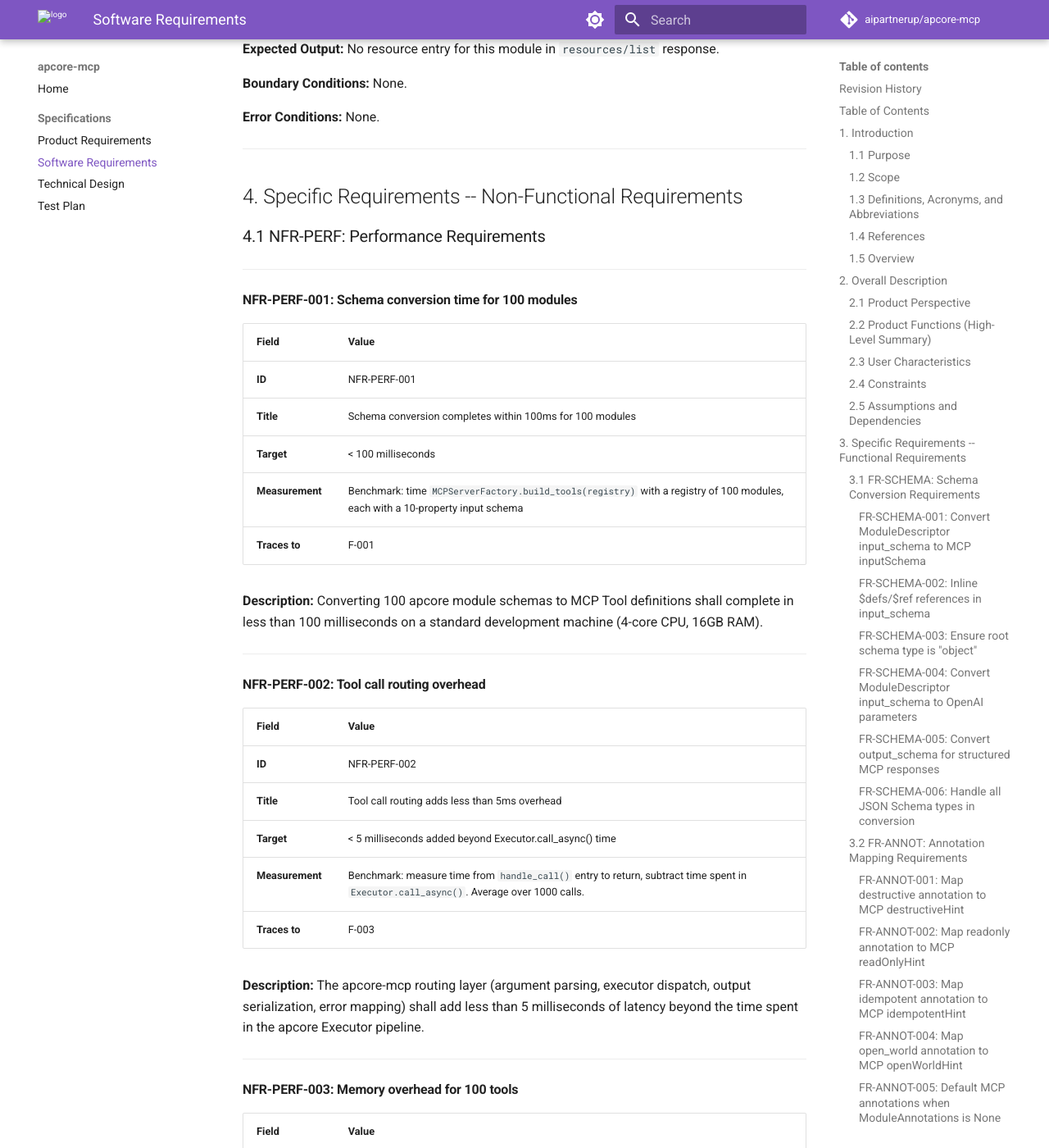
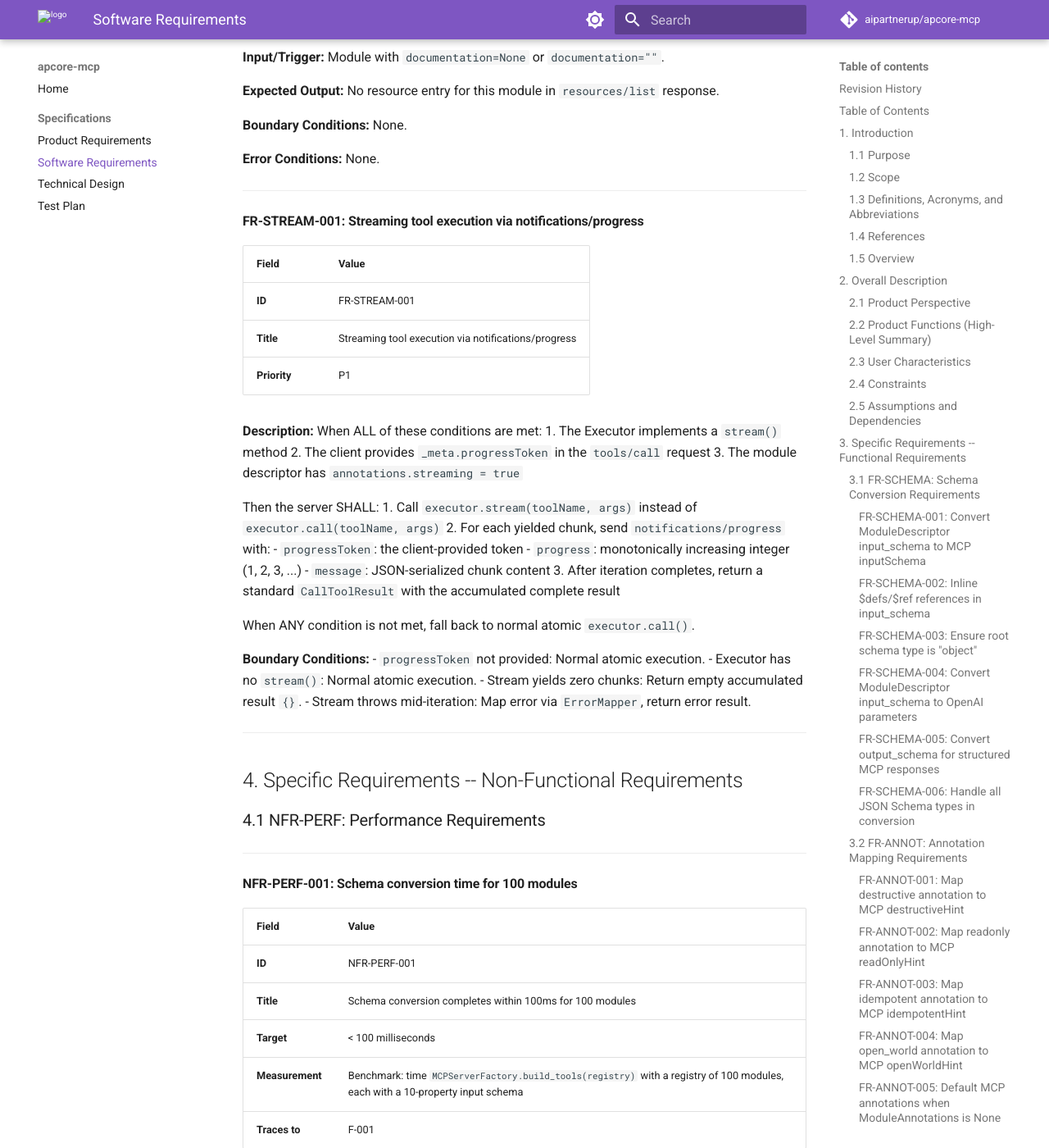
Before and after one commit to aipartnerup/apcore-mcp, an MkDocs documentation site: the page built from docs/srs-apcore-mcp.md, in a window 1280 px wide and 1400 px high, scrolled down 60642 px. Shown: the whole window at 82% size. Built offline with MkDocs 1.6.1 and Material for MkDocs 9.7.7, drawn with Linux system fonts in a browser that asks for light colours; comment, search, counter and statistics services are not loaded; some of the changed text lies outside the part shown.

Commit message:
docs: add streaming bridge specification to tech-design and SRS
Co-Authored-By: Claude Opus 4.6 <noreply@anthropic.com>

```diff
--- a/docs/srs-apcore-mcp.md
+++ b/docs/srs-apcore-mcp.md
@@ -1408,9 +1408,10 @@ where each line corresponds to an error entry from `error.details["errors"]`. Ea
 - Module ID with no dots (e.g., `"simple"`): Return unchanged.
 - Module ID with multiple dots (e.g., `"comfyui.workflow.execute"`): Return `"comfyui__workflow__execute"`.
 - Module ID with existing underscores (e.g., `"my_module.resize"`): Return `"my_module__resize"`.
-- Module ID with hyphens (e.g., `"my-module.resize"`): Return `"my-module__resize"`.
-
-**Error Conditions:** None.
+- Module ID with hyphens (e.g., `"my-module.resize"`): Reject with validation error. Hyphens are prohibited in canonical module IDs per PROTOCOL_SPEC (reserved for dot→hyphen normalization).
+
+**Error Conditions:**
+- Module ID containing hyphens: Raise validation error (hyphens are reserved for MCP/OpenAI tool name normalization).
 
 ---
 
@@ -2123,6 +2124,37 @@ where each line corresponds to an error entry from `error.details["errors"]`. Ea
 **Boundary Conditions:** None.
 
 **Error Conditions:** None.
+
+---
+
+#### FR-STREAM-001: Streaming tool execution via notifications/progress
+
+| Field | Value |
+|-------|-------|
+| **ID** | FR-STREAM-001 |
+| **Title** | Streaming tool execution via notifications/progress |
+| **Priority** | P1 |
+
+**Description:** When ALL of these conditions are met:
+1. The Executor implements a `stream()` method
+2. The client provides `_meta.progressToken` in the `tools/call` request
+3. The module descriptor has `annotations.streaming = true`
+
+Then the server SHALL:
+1. Call `executor.stream(toolName, args)` instead of `executor.call(toolName, args)`
+2. For each yielded chunk, send `notifications/progress` with:
+   - `progressToken`: the client-provided token
+   - `progress`: monotonically increasing integer (1, 2, 3, ...)
+   - `message`: JSON-serialized chunk content
+3. After iteration completes, return a standard `CallToolResult` with the accumulated complete result
+
+When ANY condition is not met, fall back to normal atomic `executor.call()`.
+
+**Boundary Conditions:**
+- `progressToken` not provided: Normal atomic execution.
+- Executor has no `stream()`: Normal atomic execution.
+- Stream yields zero chunks: Return empty accumulated result `{}`.
+- Stream throws mid-iteration: Map error via `ErrorMapper`, return error result.
 
 ---
 
```
Also changed, not shown: docs/tech-design-apcore-mcp.md (+1 -1 lines).
